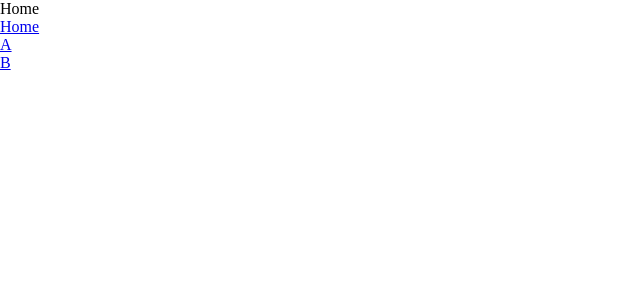
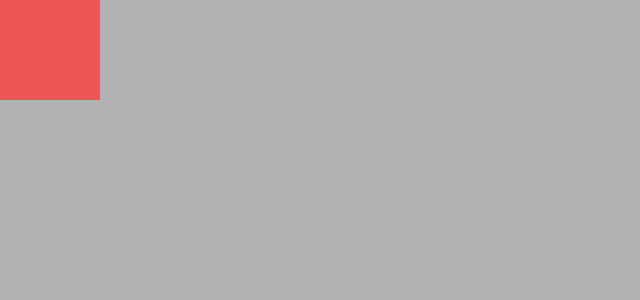
Before and after one commit to Maindarker/react-tsx-cli, a React app: page / in a window 1280 px wide. Shown: the top 300 px of the page, without its empty margins (0-640 px from the left). Built offline with nearby package versions, Linux system fonts and the light colour scheme.

Commit message:
feat: update

```diff
--- a/src/App.jsx
+++ b/src/App.jsx
@@ -8,12 +8,12 @@ import BuggyCounter from './components/ComponentDidCatch/BuggyCounter';
 import ErrorBoundary from './components/ComponentDidCatch/ErrorBoundary';
 import ReactRef from './components/ReactRef';
 import ReactLifeCycle from './components/ReactLifeCycle';
-import CreatePortal from './components/CreatePortal';
+import CreatePortalDialog from './components/CreatePortal';
 import ComA from './components/Redux/ComA';
 import ComB from './components/Redux/ComB';
 import VirtualList from './components/VirtruaList';
 import Hoc from './components/HOC/HocA';
-import RouterL from './components/Router';
+import ReactRouter from './components/Router';
 
 import './app.scss';
 
@@ -46,7 +46,7 @@ const App = () =>  {
     //       <Hooks1/>
     //     </Provider>
     // );
-
+  console.log(1)
     return <div className="my-app" onClick={() => setNum(number+1)}>
         {/* <Hoc number={number}/> */}
 
@@ -60,43 +60,14 @@ const App = () =>  {
         {/* <ReactRef /> */}
         {/* <ReactLifeCycle />  */}
         {/* <VirtualList/> */}
-        <RouterL/>
+        {/* <ReactRouter/> */}
+        <CreatePortalDialog
+          onClose
+        >
+          <div className="dialog-con"></div>
+        </CreatePortalDialog>
+
     </div>
 }
 
-// class App extends React.Component {
-//     state = {
-//         count: 0,
-//         value: {a: 1, b:2},
-//     }
-//     componentDidUpdate(){
-//         console.log('app rendered')
-//     }
-//     handleClick = () => {
-//         this.setState({
-//             count: 1
-//         })
-//         console.log('click')
-//     }
-//     handleClick2 = () => {
-//         console.log(this)
-//     }
-//     render() {
-//         return (
-//             <div className="my-app" onClick={this.handleClick}>
-//                 {/* <ReactLifeCycle key={1}/> */}
-//                 <NumContext.Provider value={this.state.value}>
-//                     <FatherComponent />
-//                 </NumContext.Provider>
-//             </div>
-
-//             // <div className="box" onClick={this.handleClick}>
-//             //     <CreatePortal>
-//             //         <div className="dialog" onClick={this.handleClick2}></div>
-//             //     </CreatePortal>
-//             // </div>
-//         );
-//     }
-// }
-
 export default App;
--- a/src/app.scss
+++ b/src/app.scss
@@ -29,7 +29,17 @@
     height: 100vh;
 }
 
-.dialog {
+.mask {
+    position: fixed;
+    top: 0;
+    left: 0;
     width: 100%;
-    height: 100vh;
+    height: 100%;
+    background-color: rgba(0,0,0,0.3);
 }
+
+.dialog-con {
+    width: 100px;
+    height: 100px;
+    background-color: #e55;
+}
--- a/src/components/CreatePortal/index.jsx
+++ b/src/components/CreatePortal/index.jsx
@@ -1,14 +1,20 @@
 import React, { Component } from 'react';
 import ReactDOM from 'react-dom';
 
-class CreatePortal extends Component {
+const containerRef = React.createRef();
+//ReactDOM.createPortal不支持ref操作
+class CreatePortalDialog extends Component {
+    handleClick = () => {
+        // ReactDOM.unmountComponentAtNode(this.ref);
+    }
     render() {
-        this.el = document.querySelector('#app');
         return ReactDOM.createPortal(
-            this.props.children,
-            this.el
+            <div className="mask" onClick={this.handleClick} ref={containerRef}>
+                {this.props.children}
+            </div>,
+            document.body
         )
     }
 }
 
-export default CreatePortal;
+export default CreatePortalDialog;
--- a/src/components/ReactRef/MiddleComponent.jsx
+++ b/src/components/ReactRef/MiddleComponent.jsx
@@ -1,24 +1,25 @@
 import React, { forwardRef } from 'react';
 
-// class MiddleComponent extends React.Component {
-//     render() {
-//         return (
-//             <div ref={this.props.ref1}>
-//                 111
-//             </div>
-//         );
-//     }
+class MiddleComponent extends React.Component {
+    render() {
+        console.log(this.props.ref)
+        return (
+            <div ref={this.props.ref}>
+                111
+            </div>
+        );
+    }
+}
+
+// const MiddleComponent = (props) => {
+//     return (
+//         <div>
+//             111
+//         </div>
+//     );
 // }
 
-const MiddleComponent = (props) => {
-    return (
-        <div>
-            111
-        </div>
-    );
-}
 
-
-// export default forwardRef((props, ref) => <MiddleComponent ref={ref}/>);
+export default forwardRef((props, ref) => <MiddleComponent ref={ref}/>);
 // export default forwardRef(MiddleComponent)
-export default MiddleComponent
+// export default MiddleComponent
--- a/src/components/ReactRef/index.jsx
+++ b/src/components/ReactRef/index.jsx
@@ -29,7 +29,7 @@ class ClassRef extends Component {
     render() {
         return (
             <div onClick={this.handleClick} style={{height: '100vh'}}>
-                <MiddleComponent ref1={this.classRef}/>
+                <MiddleComponent ref={this.classRef}/>
                 {/* <div ref={this.classRef}/> */}
             </div>
         );
--- a/src/components/Router/index.jsx
+++ b/src/components/Router/index.jsx
@@ -12,15 +12,29 @@ import {
 import './index.scss'
 
 class Home extends Component {
+  state = {
+    color: ''
+  }
+  componentDidMount() {
+    // console.log(this.props);
+  }
   componentWillUnmount() {
     console.log("Home unmount");
   }
+  handleHomeClick = () => {
+    this.setState({
+      color: '#f00'
+    })
+  }
   render() {
-    return <div>Home</div>;
+    return <div  style={{color: this.state.color}} onClick={this.handleHomeClick}>Home</div>;
   }
 }
 
 class A extends Component {
+  componentDidMount() {
+    console.log(this.props)
+  }
   render() {
     return <div>A</div>
   }
@@ -41,13 +55,13 @@ export default () => {
         <div className="demo">
             <Router>
                 <Switch>
-                    <Route path="/" component={Home}/>
+                    <Route path="/" exact><Home/></Route>
                     <Route path="/a" component={A}/>
                     <Route path="/b" component={B}/>
                 </Switch>
 
                 <Link to="/">Home</Link>
-                <Link to="/a">A</Link>
+                <Link to='/a'>A</Link>
                 <Link to="/b">B</Link>
             </Router>
         </div>
```
